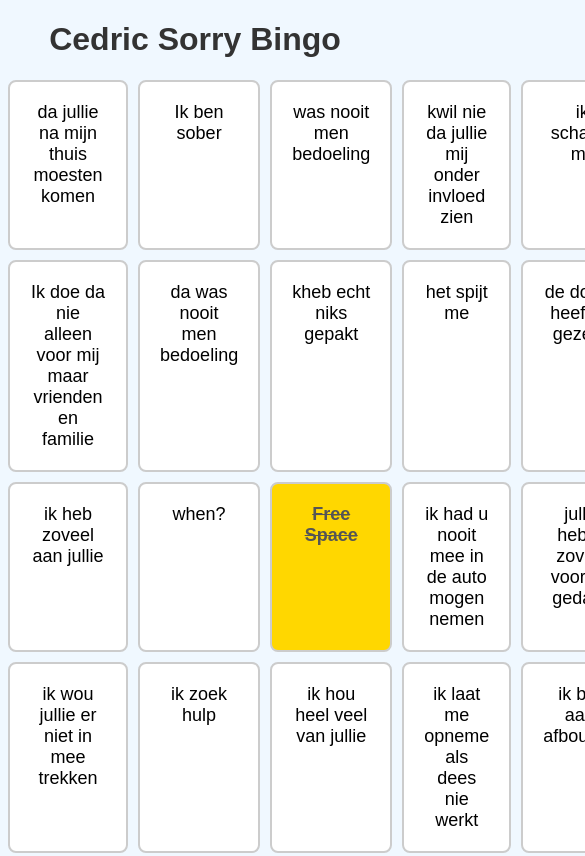
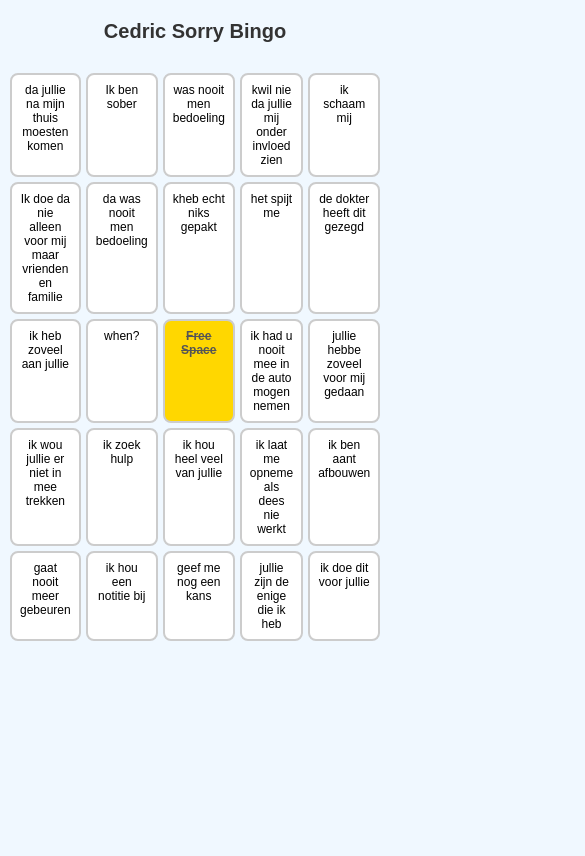
Before and after one commit to VLEESJE2/bingo, a plain HTML site: page index.html in a window 390 px wide. Shown: the top 856 px of the page, 585 px wide, since content can reach past the window. Drawn offline with Linux system fonts and the light colour scheme.

Commit message:
Add files via upload

```diff
--- a/style.css
+++ b/style.css
@@ -2,10 +2,13 @@ body {
     font-family: Arial, sans-serif;
     text-align: center;
     background-color: #f0f8ff;
+    margin: 0;
+    padding: 0;
 }
 
 h1 {
     color: #333;
+    margin: 20px 0;
 }
 
 #bingo-board {
@@ -14,6 +17,8 @@ h1 {
     gap: 10px;
     max-width: 500px;
     margin: 20px auto;
+    padding: 10px;
+    box-sizing: border-box;
 }
 
 .cell {
@@ -25,6 +30,7 @@ h1 {
     cursor: pointer;
     user-select: none;
     border-radius: 8px;
+    transition: background-color 0.3s, transform 0.2s;
 }
 
 .cell.crossed {
@@ -37,3 +43,31 @@ h1 {
     background-color: #ffd700;
     font-weight: bold;
 }
+
+/* Responsive ontwerp */
+@media (max-width: 600px) {
+    #bingo-board {
+        grid-template-columns: repeat(5, 1fr);
+        gap: 5px;
+    }
+
+    .cell {
+        padding: 10px;
+        font-size: 14px;
+    }
+
+    h1 {
+        font-size: 24px;
+    }
+}
+
+@media (max-width: 400px) {
+    .cell {
+        padding: 8px;
+        font-size: 12px;
+    }
+
+    h1 {
+        font-size: 20px;
+    }
+}
```
